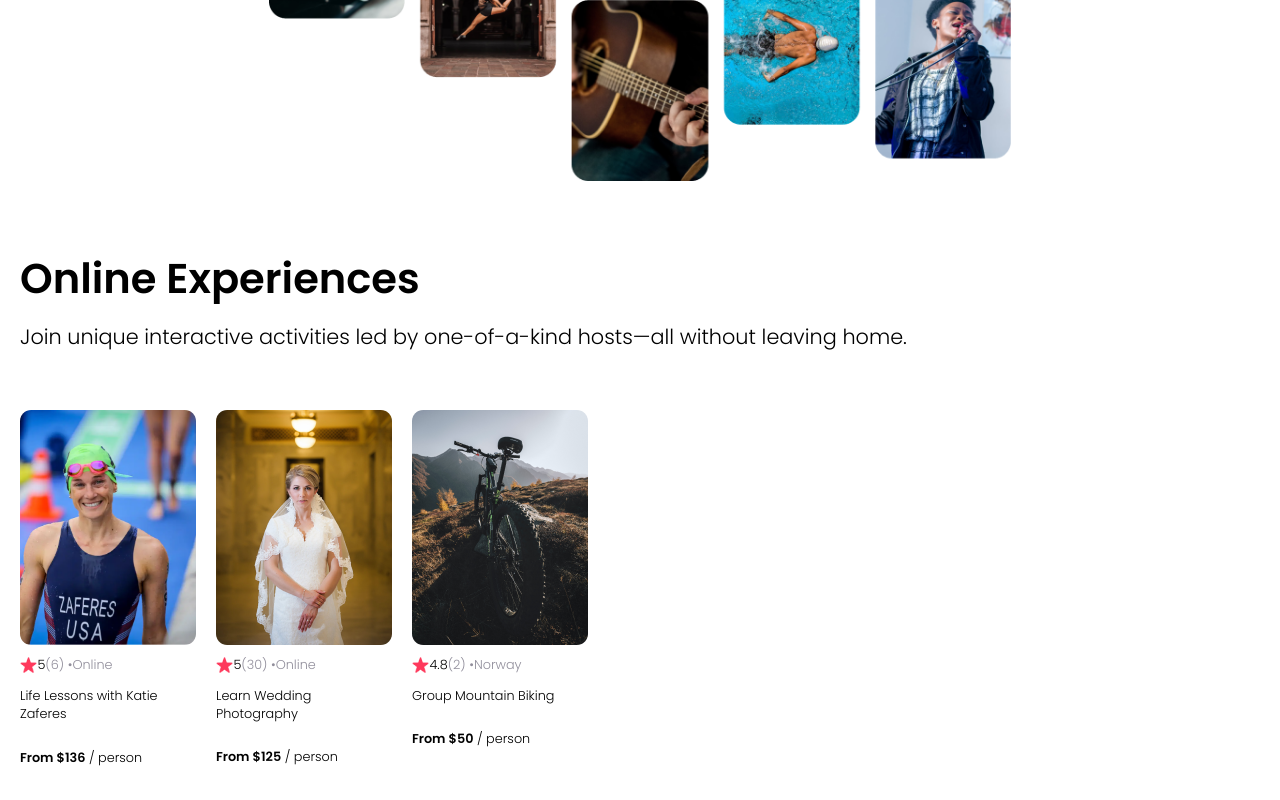
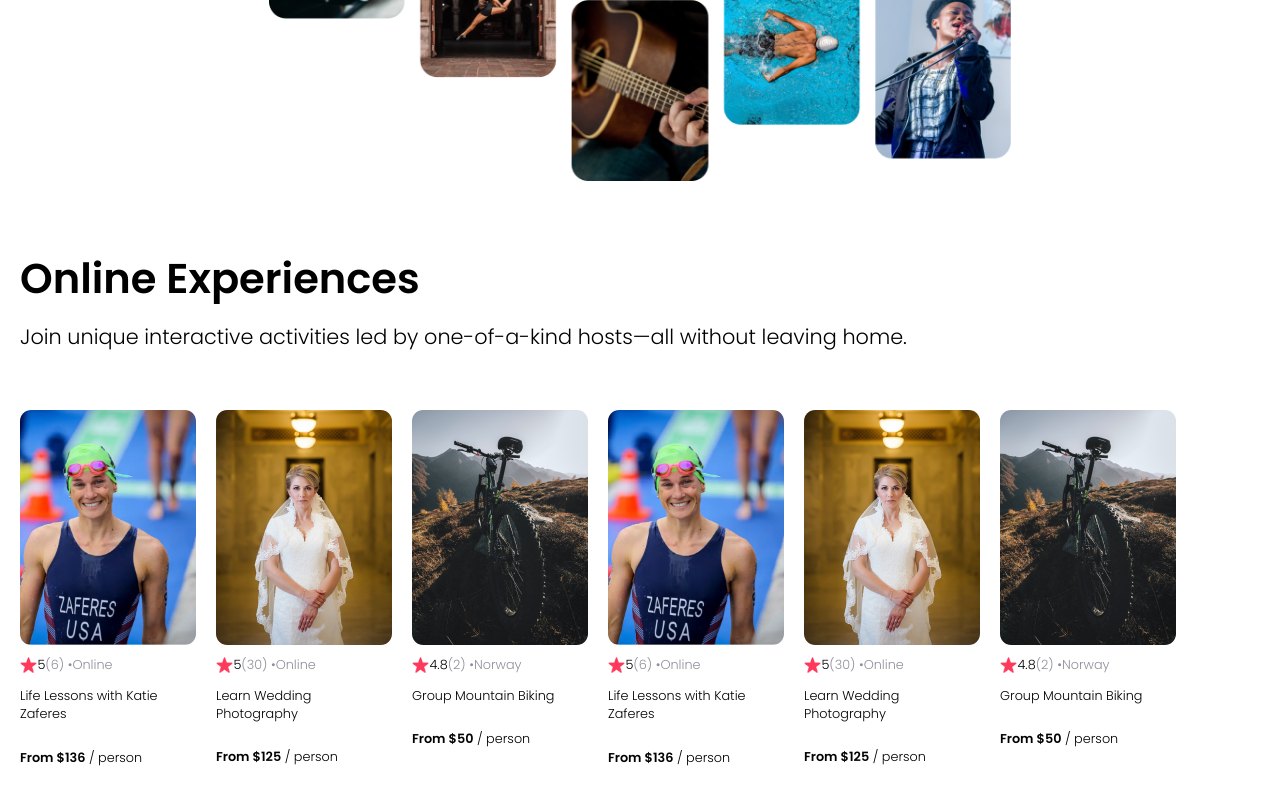
Before and after one commit to ParulDudeja/Scrimba_airbnb_clone, a React (Create React App) app in the folder p2/: page / in a window 1280 px wide. Shown: the part 376-1176 px from the top of the page. Built offline with nearby package versions, Linux system fonts and the light colour scheme.

Commit message:
added more data

```diff
--- a/p2/src/data.js
+++ b/p2/src/data.js
@@ -41,4 +41,46 @@
     location: "Norway",
     openSpots: 3,
   },
+  {
+    id: 1,
+    title: "Life Lessons with Katie Zaferes",
+    description:
+      'I will share with you what I call "Positively Impactful Moments of Disappointment." Throughout my career, many of my highest moments only came after setbacks and losses. But learning from those difficult moments is what gave me the ability to rise above them and reach my goals.',
+    price: 136,
+    coverImg: "img1.png",
+    stats: {
+      rating: 5.0,
+      reviewCount: 6,
+    },
+    location: "Online",
+    openSpots: 0,
+  },
+  {
+    id: 2,
+    title: "Learn Wedding Photography",
+    description:
+      "Interested in becoming a wedding photographer? For beginner and experienced photographers alike, join us in learning techniques required to leave the happy couple with memories that'll last a lifetime.",
+    price: 125,
+    coverImg: "img2.png",
+    stats: {
+      rating: 5.0,
+      reviewCount: 30,
+    },
+    location: "Online",
+    openSpots: 27,
+  },
+  {
+    id: 3,
+    title: "Group Mountain Biking",
+    description:
+      "Experience the beautiful Norwegian landscape and meet new friends all while conquering rugged terrain on your mountain bike. (Bike provided!)",
+    price: 50,
+    coverImg: "img3.png",
+    stats: {
+      rating: 4.8,
+      reviewCount: 2,
+    },
+    location: "Norway",
+    openSpots: 3,
+  },
 ];
```
